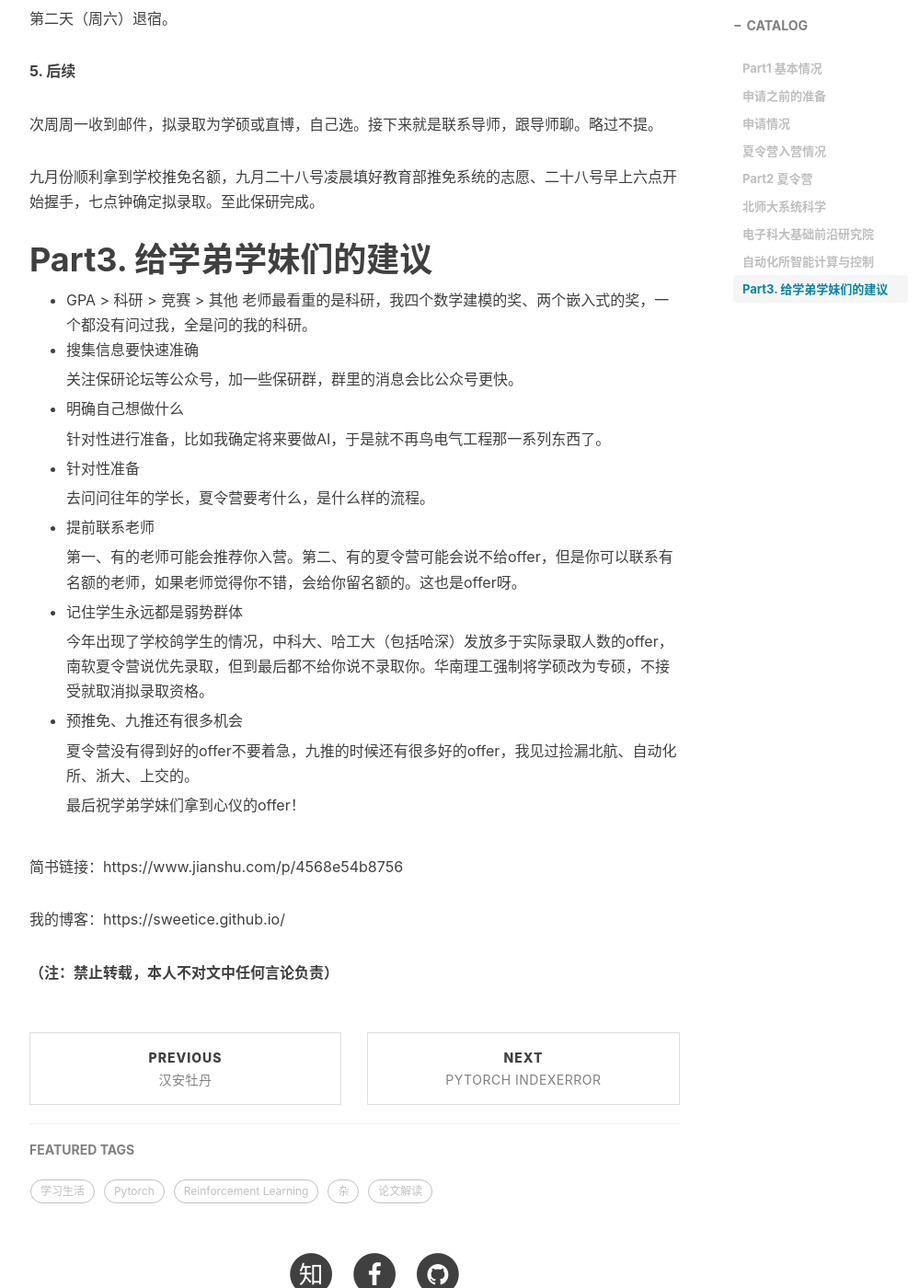
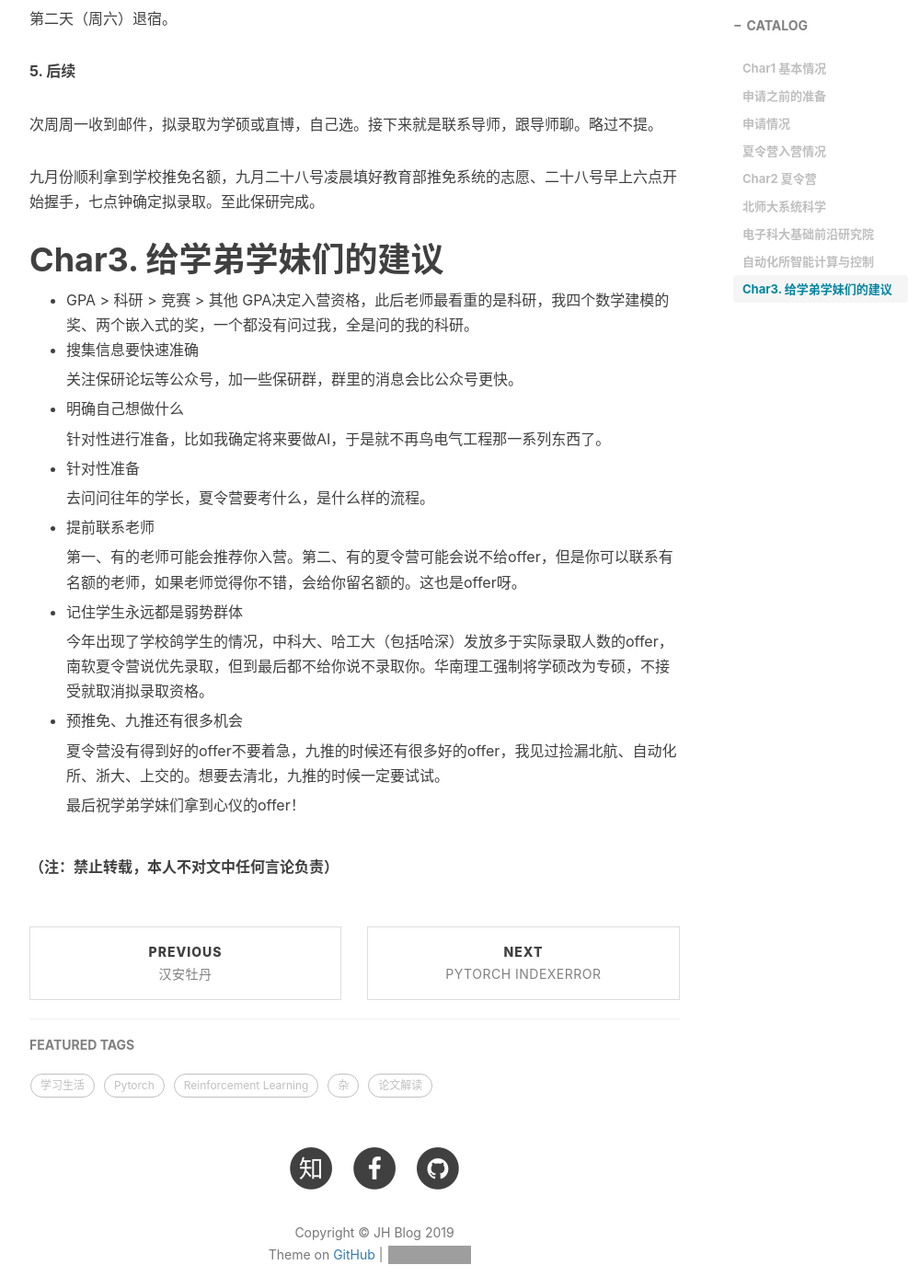
Before and after one commit to sweetice/previous_blog, a Jekyll site: the page built from _posts/2018-10-02-佛系保研：电气工程跨保AI.md, in a window 1280 px wide and 1400 px high, scrolled down 6021 px. Shown: the whole window at 92% size, without its empty margins (233-1233 px from the left). Built offline with Jekyll 4.4.1, drawn with Linux system fonts in a browser that asks for light colours; nearby versions of some CDN libraries; comment, search, counter and statistics services are not loaded; some of the changed text lies outside the part shown; grey boxes are pictures that could not be loaded.

Commit message:
Update 2018-10-02-佛系保研：电气工程跨保AI.md

```diff
--- a/_posts/2018-10-02-佛系保研：电气工程跨保AI.md
+++ b/_posts/2018-10-02-佛系保研：电气工程跨保AI.md
@@ -9,7 +9,7 @@ catalog: true
 tags:
     - 学习生活
 ---
-# Part1 基本情况
+# Char1 基本情况
 
 首先介绍一下自己情况
 ## 申请之前的准备
@@ -22,7 +22,7 @@ tags:
 
 ## 申请情况
 - 本科帝都末流211
-- 综排第六（九月二十八号填报名系统时）
+- 综排第一
 - 两项嵌入式设计的一等奖
 - 数学建模四次二等奖及以上
 - Kaggle有两个1%
@@ -47,13 +47,13 @@ tags:
 
 六个夏令营我选择了自动化所、北师大、电子科大参加。拿到了自动化所和北师大的offer，选择去自动化所。
 
-复旦得到了一个老师的推荐入营、但是复旦恶心了我一下，先不给我入营，后来又给了，最后没有去他们夏令营。
+复旦得到了一个老师的推荐入营、初审不知道怎么没有通过，后来又给了入营资格，但最后没有去他们夏令营。
 
 信工所，我初筛因为一些有趣的原因被筛掉了，后来被录进去了。应该是很多人鸽他们，所以出现了补录情况，参加夏令营的人又有非常多的人割掉了offer，听说到现在（10月3号），信工所都还没有招满。招办老师真有趣。
 
 上科大是需要先自己报名进入简历池，如果有教授能把你捞起来（如果真的很想去的话，一定要去联系老师！），那就可以去参加他们的夏令营。我当时得到的是一个刚从佛吉尼亚回来的电力电子方面的年轻老师的推荐（他主动联系的我），这个老师的实验室还没有开始建设。我没有做EE的打算，所以拒绝掉了。
 
-# Part2 夏令营
+# Char2 夏令营
 
 一共参加了三个夏令营，北师大系统科学是全国唯一的双一流、里面也有我比较喜欢的老师。电子科大是因为自己是四川人，想回家看看。自动化所在AI方面的影响力很强。
 
@@ -146,10 +146,10 @@ tags:
 
 九月份顺利拿到学校推免名额，九月二十八号凌晨填好教育部推免系统的志愿、二十八号早上六点开始握手，七点钟确定拟录取。至此保研完成。
 
-# Part3. 给学弟学妹们的建议
+# Char3. 给学弟学妹们的建议
 
 - GPA > 科研 > 竞赛 > 其他
-  老师最看重的是科研，我四个数学建模的奖、两个嵌入式的奖，一个都没有问过我，全是问的我的科研。
+  GPA决定入营资格，此后老师最看重的是科研，我四个数学建模的奖、两个嵌入式的奖，一个都没有问过我，全是问的我的科研。
 - 搜集信息要快速准确
 
   关注保研论坛等公众号，加一些保研群，群里的消息会比公众号更快。
@@ -167,13 +167,8 @@ tags:
   今年出现了学校鸽学生的情况，中科大、哈工大（包括哈深）发放多于实际录取人数的offer，南软夏令营说优先录取，但到最后都不给你说不录取你。华南理工强制将学硕改为专硕，不接受就取消拟录取资格。
 - 预推免、九推还有很多机会
 
-  夏令营没有得到好的offer不要着急，九推的时候还有很多好的offer，我见过捡漏北航、自动化所、浙大、上交的。
+  夏令营没有得到好的offer不要着急，九推的时候还有很多好的offer，我见过捡漏北航、自动化所、浙大、上交的。想要去清北，九推的时候一定要试试。
 
   最后祝学弟学妹们拿到心仪的offer！
 
-
-简书链接：https://www.jianshu.com/p/4568e54b8756
-
-我的博客：https://sweetice.github.io/
-
 **（注：禁止转载，本人不对文中任何言论负责）**
```
